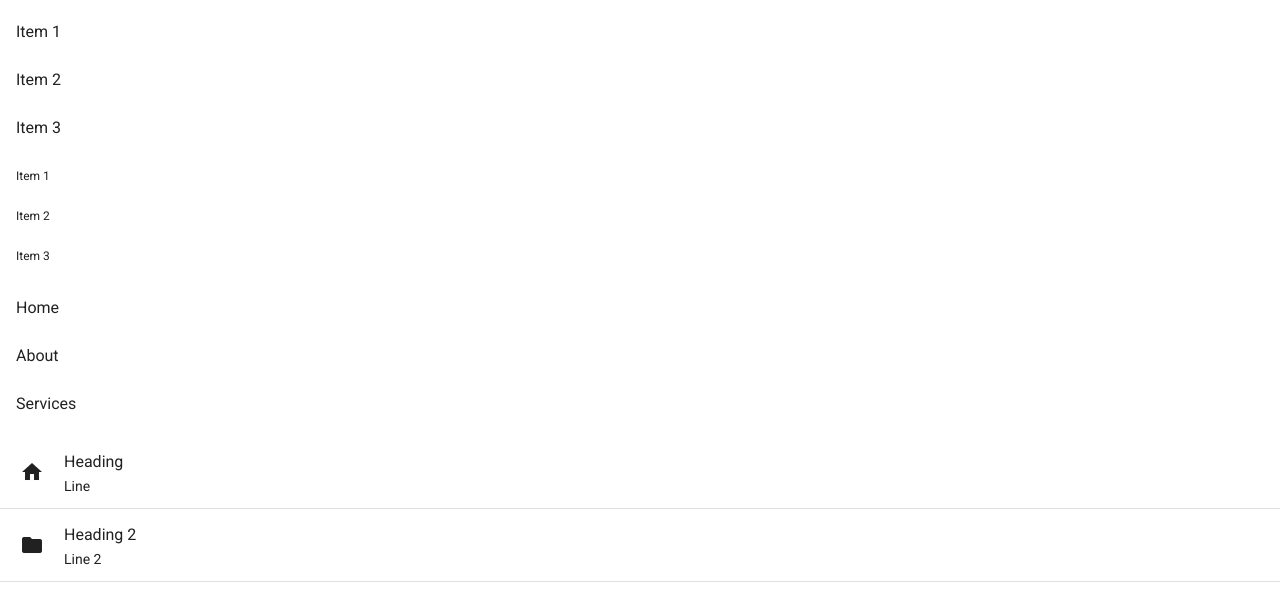
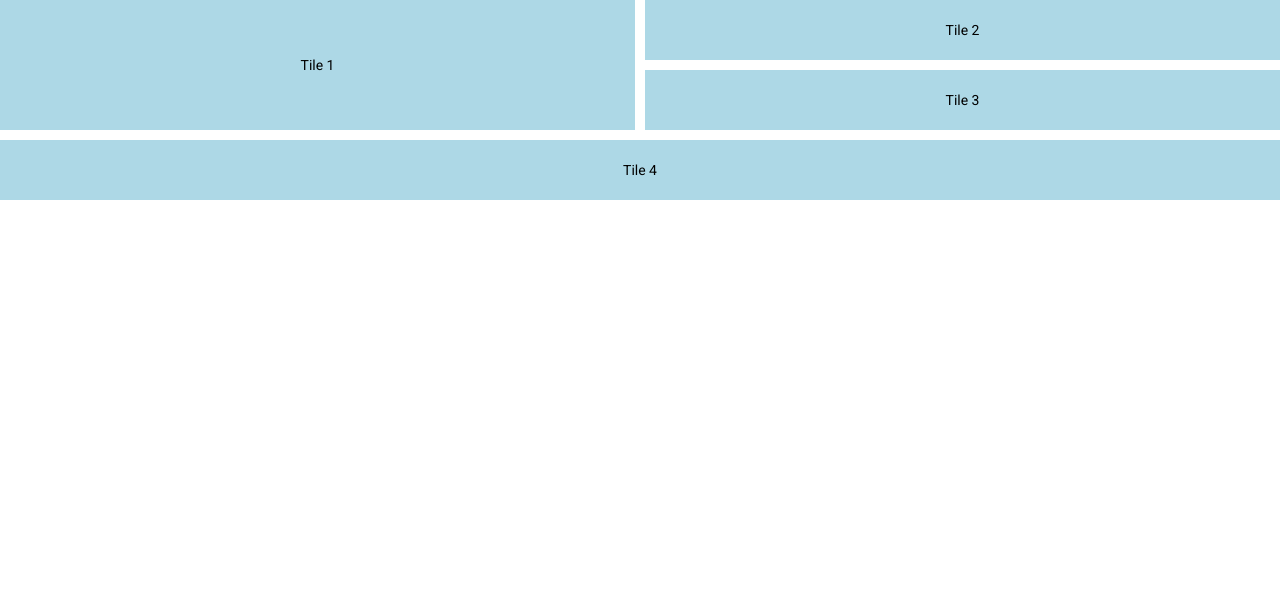
Before and after one commit to Eisten1996/material-demo, an Angular app: page / in a window 1280 px wide. Shown: the top 602 px of the page. Built offline with nearby package versions, Linux system fonts and the light colour scheme.

Commit message:
Grid List

```diff
--- a/src/app/app.component.css
+++ b/src/app/app.component.css
@@ -1,3 +1,7 @@
 div {
   padding: 3rem;
 }
+
+mat-grid-tile {
+  background-color: lightblue;
+}
--- a/src/app/app.component.html
+++ b/src/app/app.component.html
@@ -1,31 +1,13 @@
-<mat-list>
-  <mat-list-item>Item 1</mat-list-item>
-  <mat-list-item>Item 2</mat-list-item>
-  <mat-list-item>Item 3</mat-list-item>
-</mat-list>
-<mat-list dense>
-  <mat-list-item>Item 1</mat-list-item>
-  <mat-list-item>Item 2</mat-list-item>
-  <mat-list-item>Item 3</mat-list-item>
-</mat-list>
-
-<mat-nav-list>
-  <a mat-list-item href="#">Home</a>
-  <a mat-list-item href="#">About</a>
-  <a mat-list-item href="#">Services</a>
-</mat-nav-list>
-
-<mat-list>
-  <mat-list-item>
-    <mat-icon mat-list-icon>home</mat-icon>
-    <h3 matLine>Heading</h3>
-    <p matLine>Line</p>
-  </mat-list-item>
-  <mat-divider></mat-divider>
-  <mat-list-item>
-    <mat-icon mat-list-icon>folder</mat-icon>
-    <h3 matLine>Heading 2</h3>
-    <p matLine>Line 2</p>
-  </mat-list-item>
-  <mat-divider></mat-divider>
-</mat-list>
+<!-- <mat-grid-list cols="2" rowHeight="100px"> -->
+<!-- <mat-grid-list cols="2" rowHeight="2:1"> -->
+<mat-grid-list
+  cols="2"
+  rowHeight="fit"
+  style="height: 200px;"
+  gutterSize="10px"
+>
+  <mat-grid-tile rowspan="2">Tile 1</mat-grid-tile>
+  <mat-grid-tile>Tile 2</mat-grid-tile>
+  <mat-grid-tile>Tile 3</mat-grid-tile>
+  <mat-grid-tile colspan="2">Tile 4</mat-grid-tile>
+</mat-grid-list>
--- a/src/app/material/material.module.ts
+++ b/src/app/material/material.module.ts
@@ -9,6 +9,7 @@
 import { MatMenuModule } from '@angular/material/menu';
 import { MatListModule } from '@angular/material/list';
 import { MatDividerModule } from '@angular/material/divider';
+import { MatGridListModule } from '@angular/material/grid-list';
 
 const material = [
   MatButtonModule,
@@ -21,6 +22,7 @@
   MatMenuModule,
   MatListModule,
   MatDividerModule,
+  MatGridListModule,
 ];
 
 @NgModule({
```
